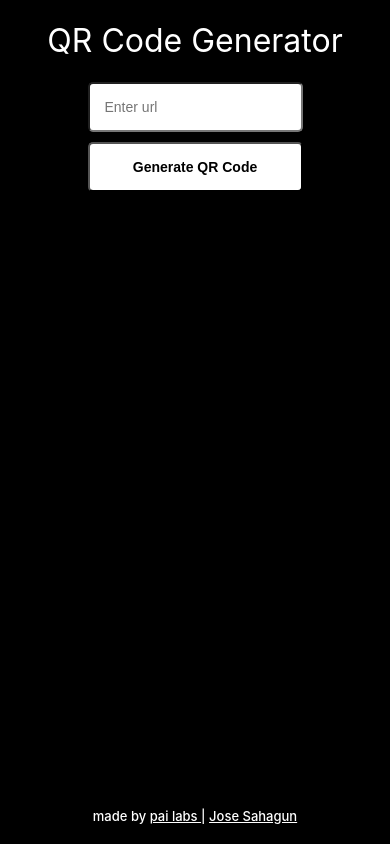
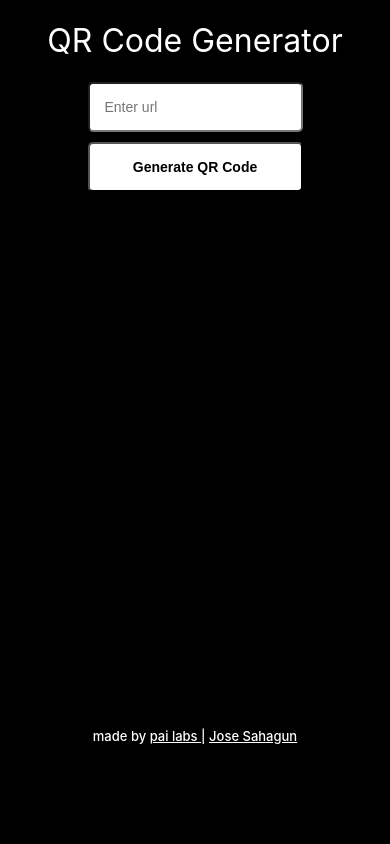
Before and after one commit to jsahagun91/qr-code-generator, a React (Create React App) app: page / in a window 390 px wide. Built offline with nearby package versions, Linux system fonts and the light colour scheme.

Commit message:
mobile update2

```diff
--- a/src/App.css
+++ b/src/App.css
@@ -51,7 +51,7 @@ input {
   font-weight:500;
   font-size:13px;
   position:absolute;
-  bottom:20px;
+  bottom:100px;
   text-align:center;
   width:100%;
   left:0px;
```
